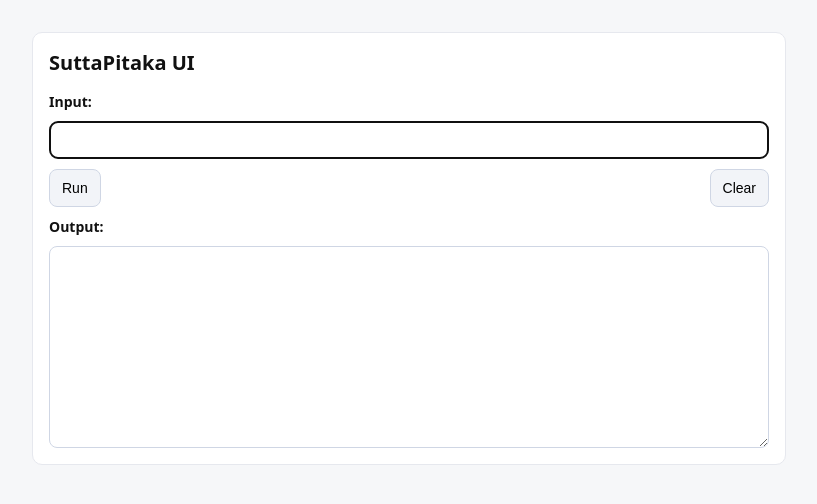
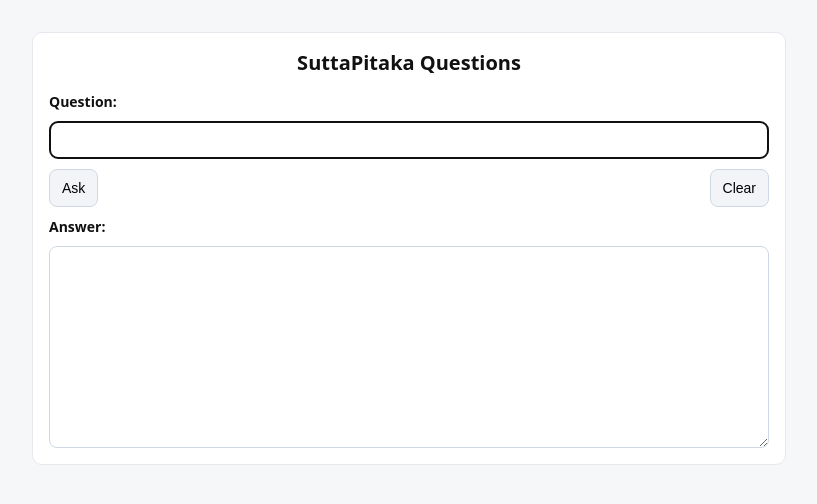
Before and after one commit to caveeagle/suttapitaka-flask-app, a Flask app: page / in a window 1280 px wide. Shown: the top 504 px of the page, without its empty margins (231-1048 px from the left). Run offline with Flask 3, Linux system fonts and the light colour scheme.

Commit message:
UI design finished

```diff
--- a/templates/index.htm
+++ b/templates/index.htm
@@ -3,23 +3,24 @@
 <head>
   <meta charset="utf-8" />
   <meta name="viewport" content="width=device-width, initial-scale=1" />
-  <title>SuttaPitaka UI</title>
+  <title>SuttaPitaka Questions</title>
   <link rel="stylesheet" href="{{ url_for('static', filename='style.css') }}">
+  <link rel="icon" href="/favicon.ico" type="image/x-icon">
 </head>
 <body>
   <main class="container">
-    <h1>SuttaPitaka UI</h1>
+    <h1 align=center>SuttaPitaka Questions</h1>
 
     <form id="qa-form" autocomplete="off">
-      <label for="question">Input:</label>
+      <label for="question">Question:</label>
       <input id="question" name="question" type="text" />
 
         <div class="buttons-row">
-          <button id="run-btn" type="submit">Run</button>
+          <button id="run-btn" type="submit">Ask</button>
           <button id="clear-btn" type="button">Clear</button>
         </div>
 
-      <label for="output">Output:</label>
+      <label for="output">Answer:</label>
       <textarea id="output" readonly rows="10"></textarea>
     </form>
   </main>
```
